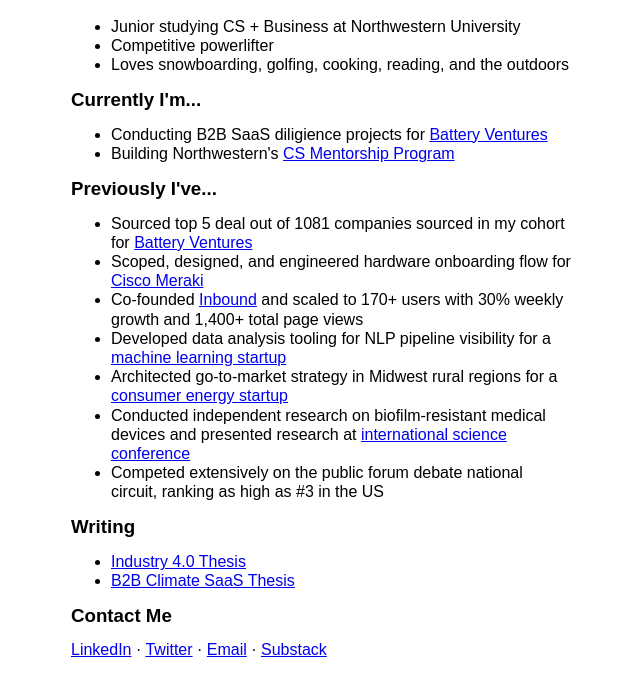
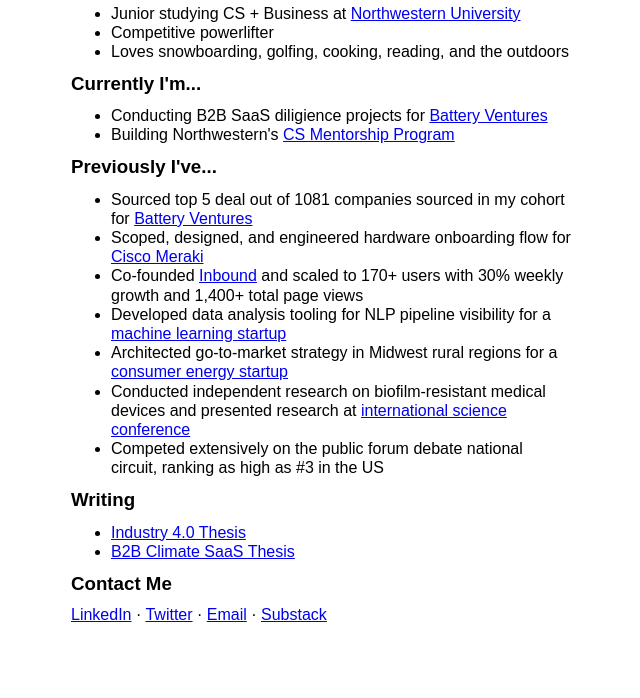
Before and after one commit to JiayanL/JiayanL.github.io, a website: page index.html in a window 1280 px wide. Shown: the part 102-800 px from the top of the page, without its empty margins (37-677 px from the left). Drawn offline with Linux system fonts and the light colour scheme; a web font is replaced by a local one.

Commit message:
formatting on certain computers

```diff
--- a/index.html
+++ b/index.html
@@ -15,7 +15,8 @@
         <div id="About">
             <h3>About Me</h3>
             <ul>
-                <li>Junior studying CS + Business at Northwestern University</li>
+                <li>Junior studying CS + Business at <a
+                        href="https://www.mccormick.northwestern.edu/computer-science/">Northwestern University</a></li>
                 <li>Competitive powerlifter</li>
                 <li>Loves snowboarding, golfing, cooking, reading, and the outdoors</li>
             </ul>
--- a/style.css
+++ b/style.css
@@ -6,7 +6,7 @@
 
 h2,
 h3 {
-    line-height: 70%;
+    line-height: 40%;
     text-emphasis: 10px;
 }
 
```
